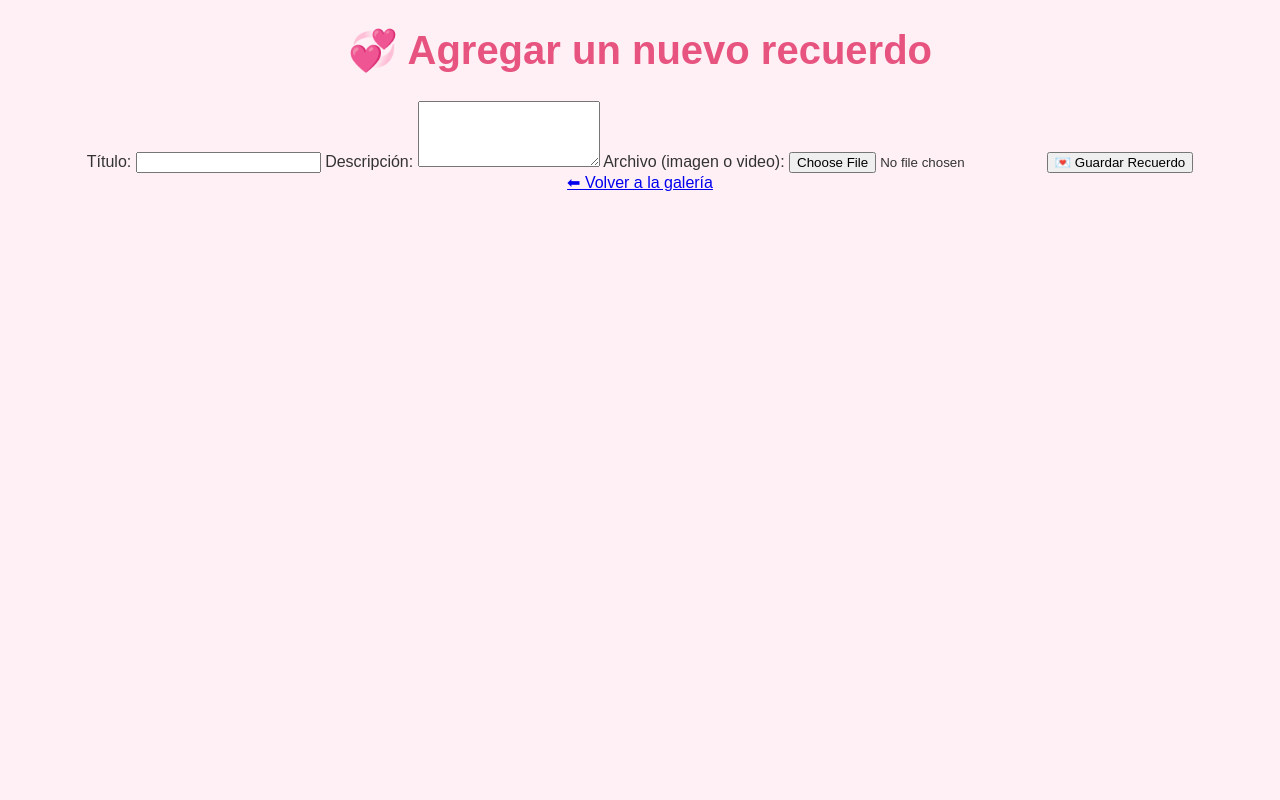
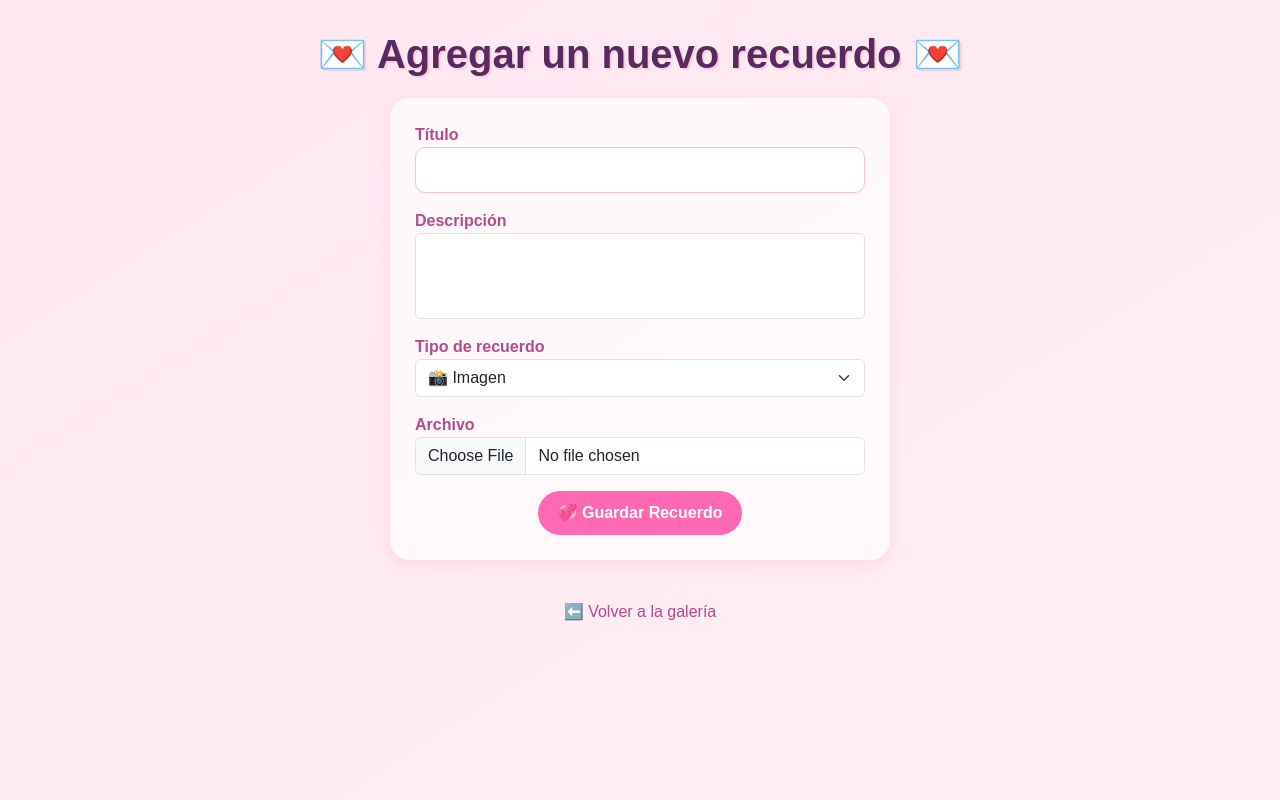
Before and after one commit to Juandy17/galeria-romantica, a Flask app: page /agregar in a window 1280 px wide. Run offline with Flask 3, Linux system fonts and the light colour scheme.

Commit message:
Update add.html

```diff
--- a/templates/add.html
+++ b/templates/add.html
@@ -3,26 +3,118 @@
 <head>
     <meta charset="UTF-8">
     <meta name="viewport" content="width=device-width, initial-scale=1.0">
-    <title>Agregar Recuerdo 💌</title>
-    <link rel="stylesheet" href="{{ url_for('static', filename='style.css') }}">
+    <title>Agregar Recuerdo 💖</title>
+    <link rel="stylesheet" href="https://cdn.jsdelivr.net/npm/bootstrap@5.3.3/dist/css/bootstrap.min.css">
+    <style>
+        body {
+            background: linear-gradient(to bottom right, #ffe6f0, #fff0f5);
+            font-family: 'Poppins', sans-serif;
+            color: #5a2a5f;
+            display: flex;
+            flex-direction: column;
+            align-items: center;
+            min-height: 100vh;
+        }
+
+        h1 {
+            margin-top: 30px;
+            margin-bottom: 20px;
+            text-shadow: 2px 2px #ffcce0;
+            font-weight: bold;
+        }
+
+        .form-container {
+            background: #ffffffb0;
+            border-radius: 20px;
+            padding: 25px;
+            box-shadow: 0 4px 15px rgba(255, 182, 193, 0.4);
+            max-width: 500px;
+            width: 90%;
+            margin-bottom: 40px;
+        }
+
+        label {
+            font-weight: 600;
+            color: #b34b8c;
+        }
+
+        input[type="text"],
+        textarea,
+        select {
+            border-radius: 10px;
+            border: 1px solid #ffc0cb;
+            padding: 10px;
+        }
+
+        textarea {
+            resize: none;
+        }
+
+        .btn-romantic {
+            background-color: #ff69b4;
+            color: white;
+            font-weight: 600;
+            border: none;
+            border-radius: 50px;
+            padding: 10px 20px;
+            transition: 0.3s;
+        }
+
+        .btn-romantic:hover {
+            background-color: #ff85c1;
+            transform: scale(1.05);
+            box-shadow: 0 0 10px #ffb6c1;
+        }
+
+        .btn-back {
+            color: #b34b8c;
+            text-decoration: none;
+            font-weight: 500;
+            transition: 0.3s;
+        }
+
+        .btn-back:hover {
+            color: #ff69b4;
+        }
+
+        @media (max-width: 768px) {
+            h1 { font-size: 1.5em; }
+        }
+    </style>
 </head>
 <body>
-    <div class="formulario-contenedor">
-        <h1>💞 Agregar un nuevo recuerdo</h1>
-        <form action="{{ url_for('agregar') }}" method="POST" enctype="multipart/form-data">
-            <label for="titulo">Título:</label>
-            <input type="text" name="titulo" required>
+    <h1>💌 Agregar un nuevo recuerdo 💌</h1>
+    <div class="form-container">
+        <form method="POST" enctype="multipart/form-data">
+            <div class="mb-3">
+                <label for="titulo">Título</label>
+                <input type="text" id="titulo" name="titulo" class="form-control" required>
+            </div>
 
-            <label for="descripcion">Descripción:</label>
-            <textarea name="descripcion" rows="4" required></textarea>
+            <div class="mb-3">
+                <label for="descripcion">Descripción</label>
+                <textarea id="descripcion" name="descripcion" rows="3" class="form-control" required></textarea>
+            </div>
 
-            <label for="archivo">Archivo (imagen o video):</label>
-            <input type="file" name="archivo" accept="image/*,video/*">
+            <div class="mb-3">
+                <label for="tipo">Tipo de recuerdo</label>
+                <select id="tipo" name="tipo" class="form-select" required>
+                    <option value="imagen">📸 Imagen</option>
+                    <option value="video">🎥 Video</option>
+                </select>
+            </div>
 
-            <button type="submit" class="boton-agregar">💌 Guardar Recuerdo</button>
+            <div class="mb-3">
+                <label for="archivo">Archivo</label>
+                <input type="file" id="archivo" name="archivo" class="form-control" required>
+            </div>
+
+            <div class="text-center">
+                <button type="submit" class="btn-romantic">💞 Guardar Recuerdo</button>
+            </div>
         </form>
+    </div>
 
-        <a href="{{ url_for('index') }}" class="volver">⬅ Volver a la galería</a>
-    </div>
+    <a href="{{ url_for('index') }}" class="btn-back">⬅️ Volver a la galería</a>
 </body>
 </html>
```
